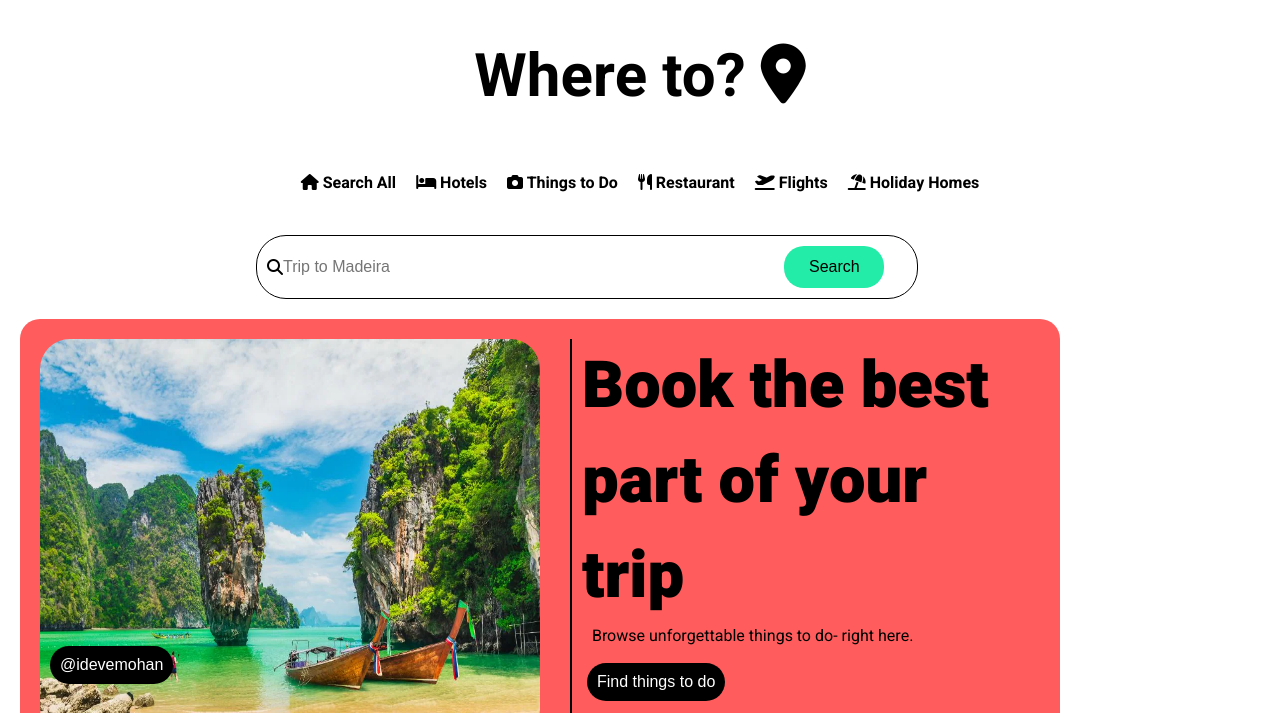
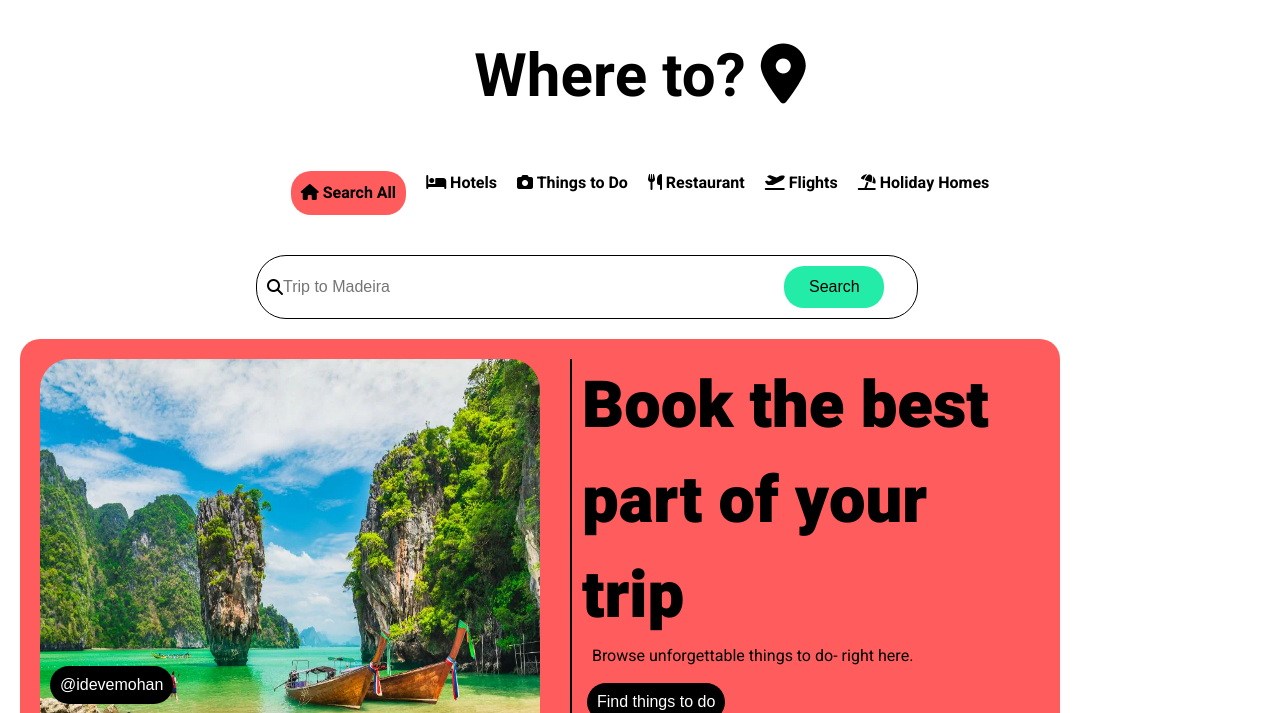
Before and after one commit to idevemohan/trip, a plain HTML site: page index.html in a window 1280 px wide. In both pictures the pointer is over the label "Search All". Shown: the part 87-800 px from the top of the page. Drawn offline with Linux system fonts and the light colour scheme.

Commit message:
modified css

```diff
--- a/style.css
+++ b/style.css
@@ -116,6 +116,14 @@ body {
 {
     cursor: pointer;
 }
+.stream1_toggle:hover
+{
+    background-color: #FF5d5d;
+    width: fit-content;
+    padding: 10px;
+    border: none;
+    border-radius: 20px;
+}
 .search
 {
     border: solid 1px black;
@@ -229,6 +237,10 @@ body {
     height: auto;
     margin: 10px;
     margin-left: 150px;
+}
+.ad:hover
+{
+    transform: scale(1.2);
 }
 
 /* Explore places */
```
